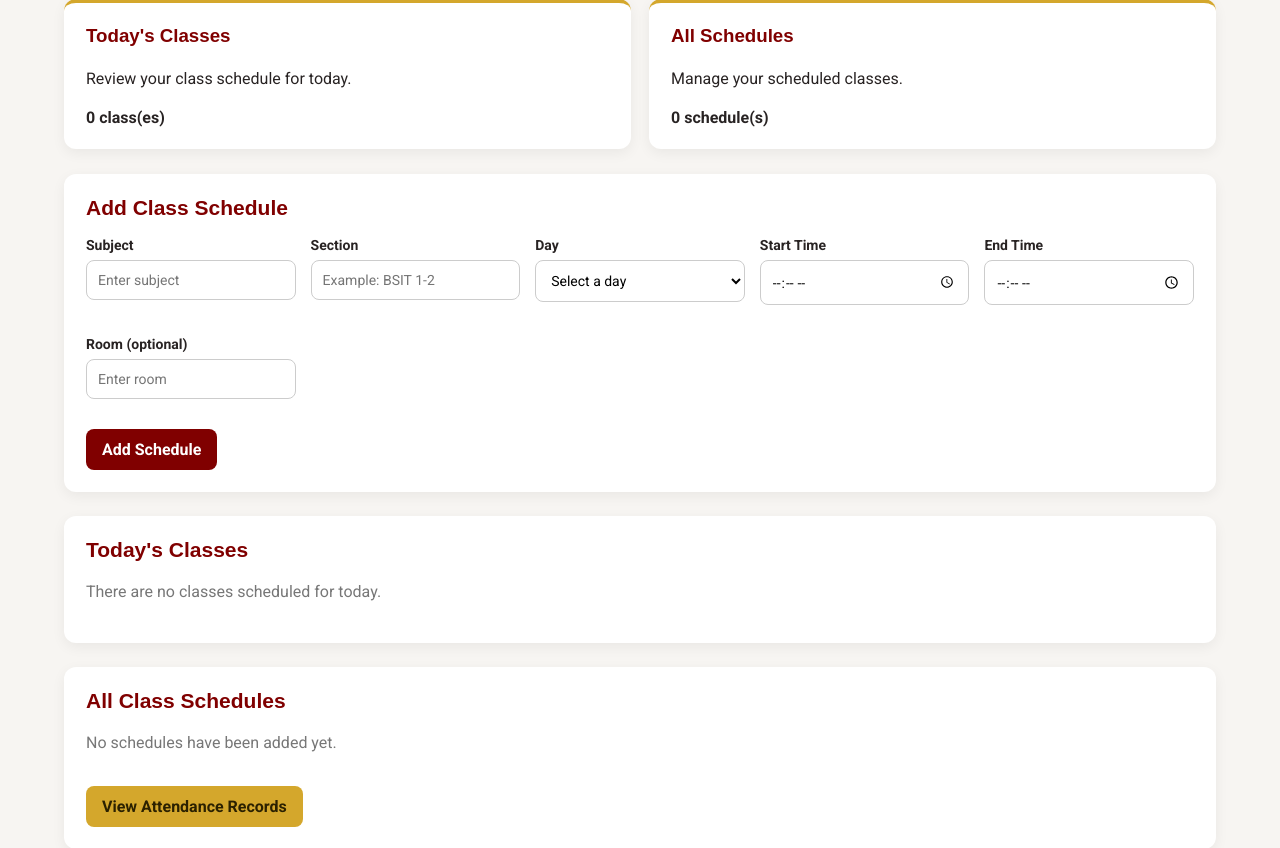
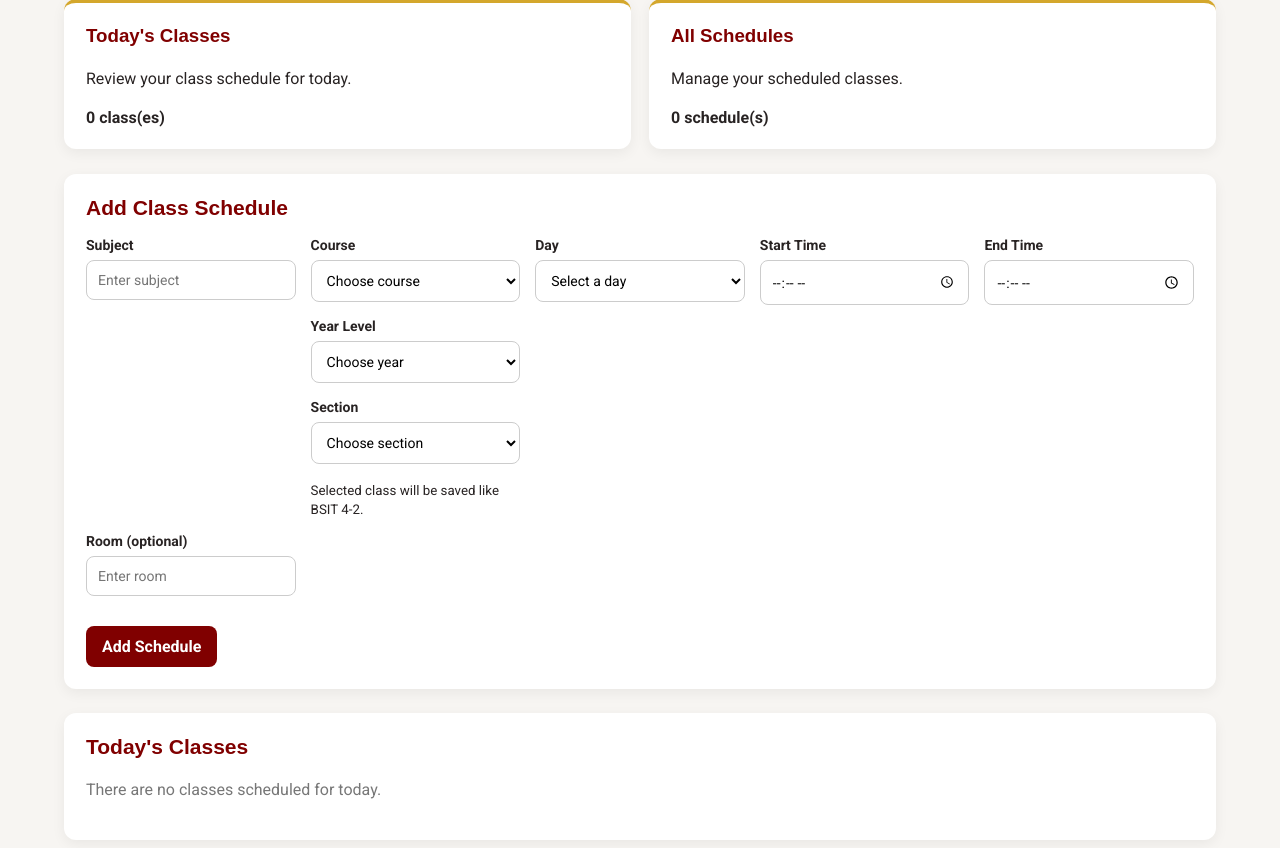
Before and after one commit to ejvpunelas-cpu/gps-attendance-system, a Flask app: page /teacher in a window 1280 px wide. Shown: the part 292-1140 px from the top of the page. Run offline with Flask 3, Linux system fonts and the light colour scheme; the visitor is signed in with stand-in values (Sample User, id 1); some web fonts are replaced.

Commit message:
Add selectable course year and section to schedules

```diff
--- a/templates/teacher_dashboard.html
+++ b/templates/teacher_dashboard.html
@@ -262,14 +262,33 @@ window.setInterval(refreshLocationStatuses, 15000);
             </div>
 
             <div class="form-group">
-                <label for="section">Section</label>
-                <input
-                    type="text"
-                    id="section"
-                    name="section"
-                    placeholder="Example: BSIT 1-2"
-                    required
-                >
+                <label for="course">Course</label>
+                <select id="course" required>
+                    <option value="">Choose course</option>
+                    <option value="BTLED">BTLED</option>
+                    <option value="BSENT">BSENT</option>
+                    <option value="BSIT">BSIT</option>
+                </select>
+
+                <label for="year" style="display:block;margin-top:12px;">Year Level</label>
+                <select id="year" required>
+                    <option value="">Choose year</option>
+                    <option value="1">1st Year</option>
+                    <option value="2">2nd Year</option>
+                    <option value="3">3rd Year</option>
+                    <option value="4">4th Year</option>
+                </select>
+
+                <label for="section-number" style="display:block;margin-top:12px;">Section</label>
+                <select id="section-number" required>
+                    <option value="">Choose section</option>
+                    <option value="1">Section 1</option>
+                    <option value="2">Section 2</option>
+                    <option value="3">Section 3</option>
+                </select>
+
+                <input type="hidden" id="section" name="section">
+                <small>Selected class will be saved like BSIT 4-2.</small>
             </div>
 
             <div class="form-group">
@@ -333,7 +352,19 @@ window.setInterval(refreshLocationStatuses, 15000);
 <script>
 (function () {
     const sectionInput = document.getElementById('section');
+    const courseSelect = document.getElementById('course');
+    const yearSelect = document.getElementById('year');
+    const sectionNumberSelect = document.getElementById('section-number');
     const daySelect = document.getElementById('day_of_week');
+
+    function updateSectionValue() {
+        if (courseSelect.value && yearSelect.value && sectionNumberSelect.value) {
+            sectionInput.value = courseSelect.value + ' ' + yearSelect.value + '-' + sectionNumberSelect.value;
+        } else {
+            sectionInput.value = '';
+        }
+        loadSectionSchedule();
+    }
     const preview = document.getElementById('section-schedule-preview');
     const content = document.getElementById('section-schedule-preview-content');
 
@@ -376,7 +407,9 @@ window.setInterval(refreshLocationStatuses, 15000);
         }
     }
 
-    sectionInput.addEventListener('input', loadSectionSchedule);
+    [courseSelect, yearSelect, sectionNumberSelect].forEach(function (select) {
+        select.addEventListener('change', updateSectionValue);
+    });
     daySelect.addEventListener('change', loadSectionSchedule);
 })();
 </script>
```
